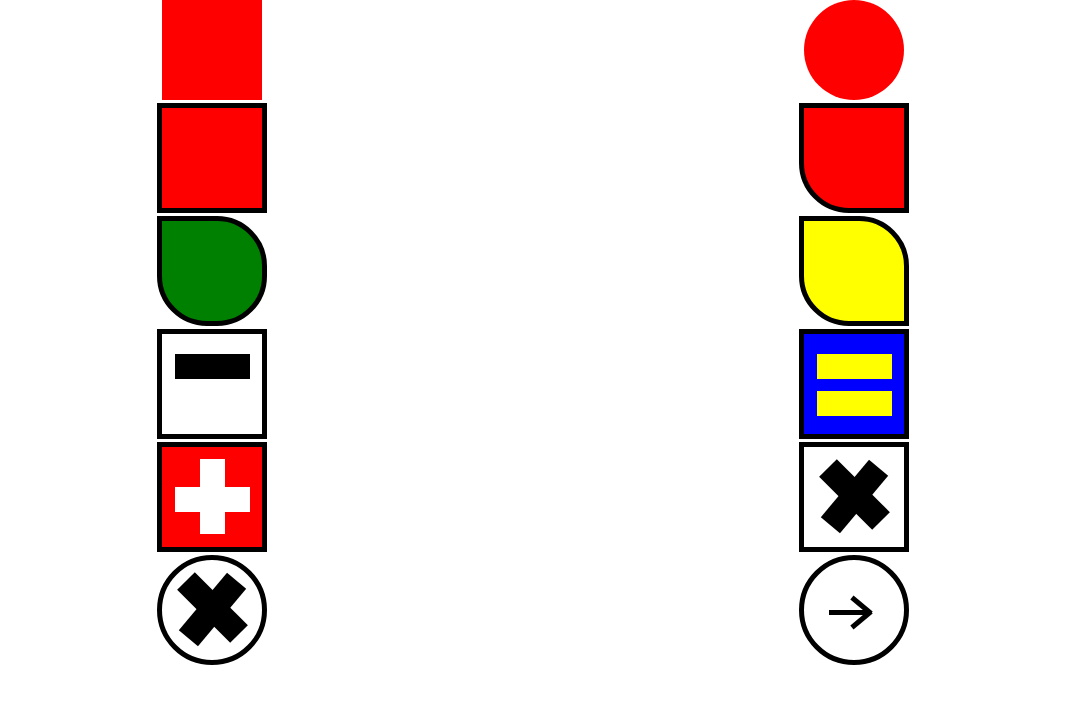
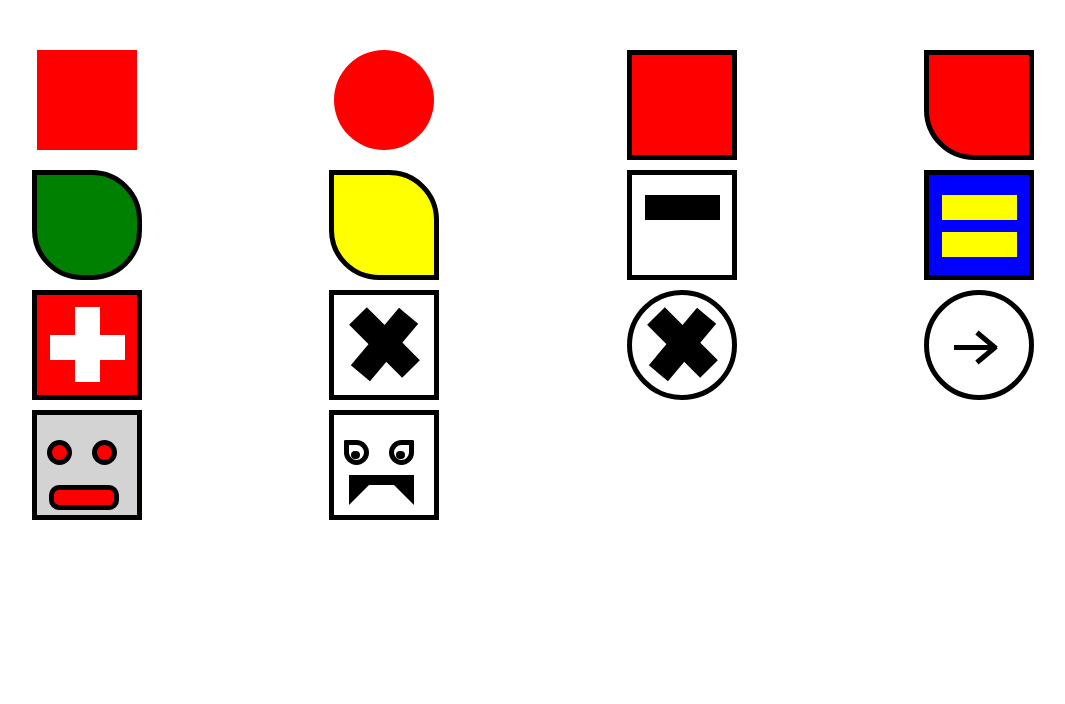
Before and after one commit to ablades/few2.2-assignment1, a React (Create React App) app: page / in a window 1280 px wide. Shown: the top 704 px of the page, without its empty margins (107-1172 px from the left). Built offline with nearby package versions, Linux system fonts and the light colour scheme.

Commit message:
complete vampire

```diff
--- a/src/App.js
+++ b/src/App.js
@@ -12,14 +12,18 @@ import SquareX from './components/SquareX';
 import WhiteCross from './components/WhiteCross';
 import CircleX from './components/CircleX';
 import Arrow from './components/Arrow';
+import Robot from './components/Robot';
+import Vampire from './components/Vampire';
 
 function App() {
 
   const styles = {
     display: 'grid',
-    gridGap: '3px',
+    gridGap: '10px',
+    margin: '10px',
+    padding: '40px',
     justifyItems: 'center',
-    gridTemplateColumns: '1fr 1fr',
+    gridTemplateColumns: '1fr 1fr 1fr 1fr',
   }
 
   return (
@@ -36,6 +40,8 @@ function App() {
       <SquareX />
       <CircleX />
       <Arrow />
+      <Robot />
+      <Vampire />
     </div>
   );
 }
--- /dev/null
+++ b/src/components/Robot.js
@@ -0,0 +1,48 @@
+import React from 'react'
+
+function Robot() {
+    const outerStyle = {
+        width: '100px',
+        height: '100px',
+        backgroundColor: 'lightgrey',
+        border: '5px solid black',
+    }
+
+    const innerStyle = {
+        width: '60px',
+        height: '15px',
+        backgroundColor: 'red',
+        borderRadius: '10px',
+        border: '5px solid black',
+        transform: 'translate(12px, 20px)'
+
+    }
+
+    const eye1 = {
+        width: '15px',
+        height: '15px',
+        borderRadius: '50px',
+        border: '5px solid black',
+        backgroundColor: 'red',
+        transform: 'translate(10px, 25px)'
+    }
+
+    const eye2 = {
+        width: '15px',
+        height: '15px',
+        borderRadius: '100px',
+        border: '5px solid black',
+        backgroundColor: 'red',
+        transform: 'translate(55px, 0px)'
+    }
+
+    return(
+        <div className="mailbox" style={outerStyle}>
+            <div className="eye" style={eye1}></div>
+            <div className="eye" style={eye2}></div>
+            <div className="rect" style={innerStyle}></div>
+        </div>
+    )
+}
+
+export default Robot
--- /dev/null
+++ b/src/components/Vampire.js
@@ -0,0 +1,64 @@
+import React from 'react'
+
+function Vampire() {
+    const outerStyle = {
+        width: '100px',
+        height: '100px',
+        backgroundColor: 'white',
+        border: '5px solid black',
+    }
+
+    const mouth = {
+        borderTop: '10px solid black',
+        borderLeft: '20px solid black',
+        borderRight: '20px solid black',
+        borderBottom: '20px solid transparent',
+        width: '25px',
+        height: '0px',
+        transform: 'translate(15px, 10px)',
+
+    }
+
+    const eye1 = {
+        width: '15px',
+        height: '15px',
+        borderRadius: '5px 50px 50px 50px',
+        border: '5px solid black',
+        backgroundColor: 'white',
+        transform: 'translate(10px, 25px)'
+    }
+
+    const eye2 = {
+        width: '15px',
+        height: '15px',
+        borderRadius: '50px 5px 50px 50px',
+        border: '5px solid black',
+        backgroundColor: 'white',
+        transform: 'translate(55px, 0px)'
+    }
+
+    const eyeball = {
+        width: '1px',
+        height: '0px',
+        border: '4px solid black',
+        borderRadius: '100px',
+        transform: 'translate(2px, 6px)'
+
+    }
+
+    return(
+        <div className="mailbox" style={outerStyle}>
+            <div className="eye" style={eye1}>
+                <div className="eyeball" style={eyeball}></div>
+            </div>
+
+            <div className="eye" style={eye2}>
+                <div className="eyeball" style={eyeball}></div>
+            </div>
+
+            <div className="rect" style={mouth}></div>
+        </div>
+    )
+}
+
+export default Vampire
```
